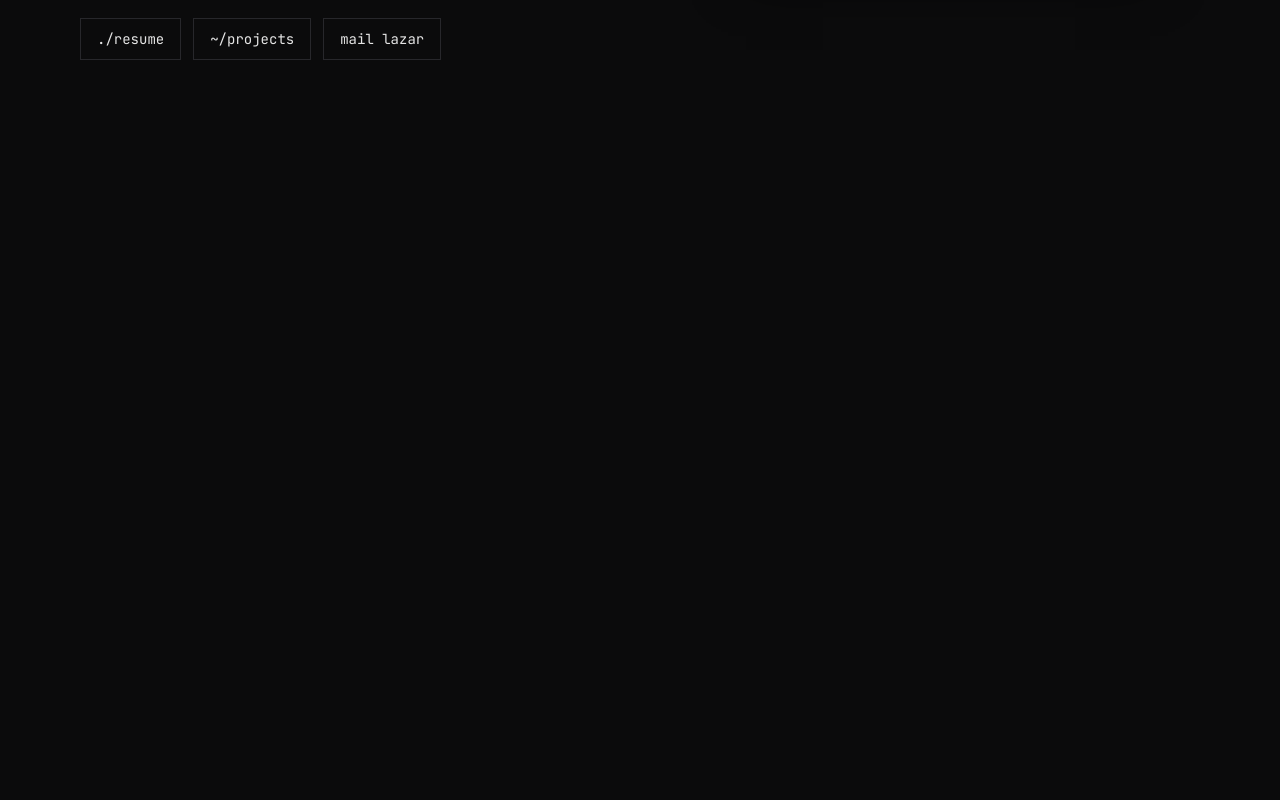
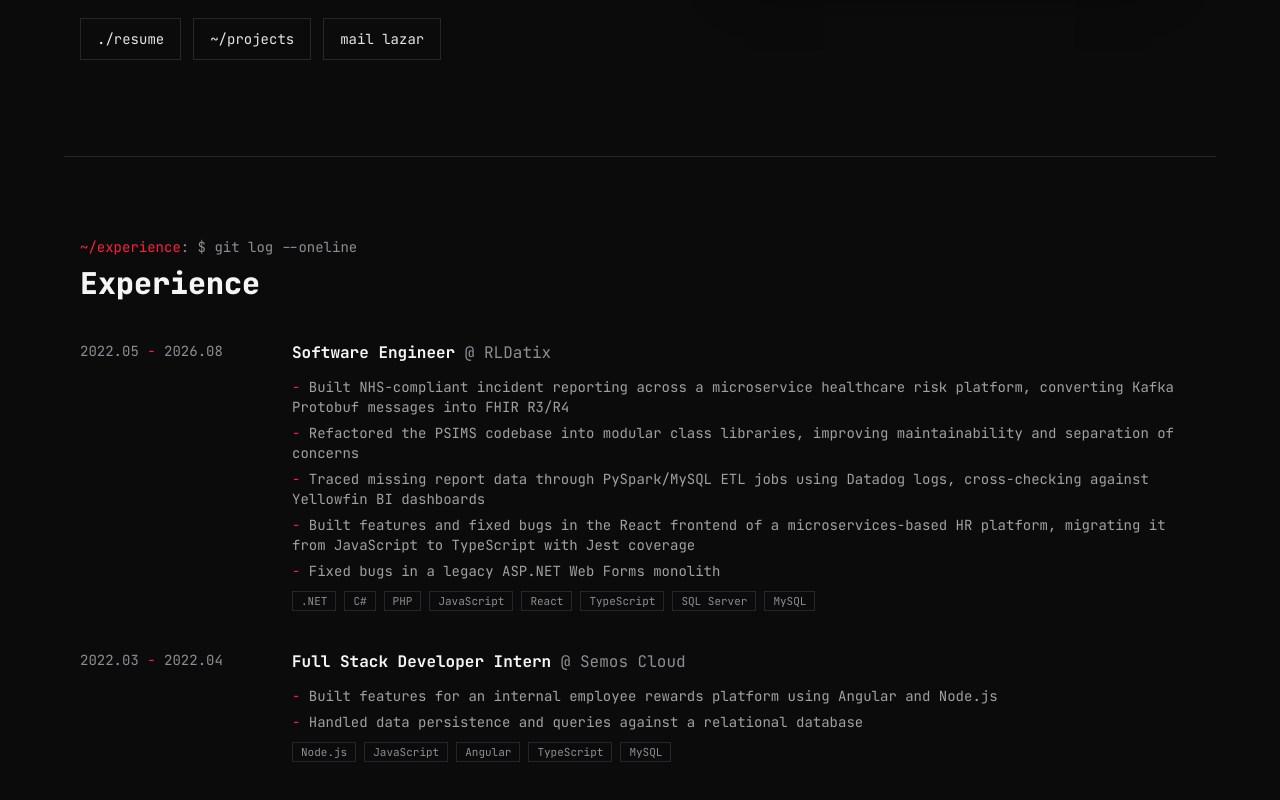
Before and after one commit to lazartrajkovski/portfolio, a React (Vite) app: page / in a window 1280 px wide. Shown: the part 586-1386 px from the top of the page. Before the commit the page ends 800 px from the top, so only its background shows below. Built offline with nearby package versions, Linux system fonts and the light colour scheme.

Commit message:
Add Experience component

```diff
--- a/src/App.tsx
+++ b/src/App.tsx
@@ -1,11 +1,13 @@
 import NavBar from './components/Navbar'
 import Hero from './components/Hero'
+import Experience from './components/Experience'
 
 function App() {
   return (
     <>
       <NavBar />
       <Hero />
+      <Experience />
     </>
   )
 }
--- /dev/null
+++ b/src/components/Experience.tsx
@@ -0,0 +1,93 @@
+function Experience() {
+  const companies = [
+    {
+      Name: 'RLDatix',
+      role: 'Software Engineer',
+      joinDate: '2022.05',
+      endDate: '2026.08',
+      stack: [
+        '.NET',
+        'C#',
+        'PHP',
+        'JavaScript',
+        'React',
+        'TypeScript',
+        'SQL Server',
+        'MySQL',
+      ],
+      highlights: [
+        'Built NHS-compliant incident reporting across a microservice healthcare risk platform, converting Kafka Protobuf messages into FHIR R3/R4',
+        'Refactored the PSIMS codebase into modular class libraries, improving maintainability and separation of concerns',
+        'Traced missing report data through PySpark/MySQL ETL jobs using Datadog logs, cross-checking against Yellowfin BI dashboards',
+        'Built features and fixed bugs in the React frontend of a microservices-based HR platform, migrating it from JavaScript to TypeScript with Jest coverage',
+        'Fixed bugs in a legacy ASP.NET Web Forms monolith',
+      ],
+    },
+    {
+      Name: 'Semos Cloud',
+      role: 'Full Stack Developer Intern',
+      joinDate: '2022.03',
+      endDate: '2022.04',
+      stack: ['Node.js', 'JavaScript', 'Angular', 'TypeScript', 'MySQL'],
+      highlights: [
+        'Built features for an internal employee rewards platform using Angular and Node.js',
+        'Handled data persistence and queries against a relational database',
+      ],
+    },
+  ]
+
+  return (
+    <>
+      <section
+        id="experience"
+        className="border-line mx-auto max-w-6xl border-t px-4 py-20"
+      >
+        <p className="text-muted mb-2 text-sm">
+          <span className="text-accent">~/experience</span>: $ git log --oneline
+        </p>
+        <h2 className="mb-10 text-3xl font-extrabold text-neutral-100">
+          Experience
+        </h2>
+        <ul className="grid gap-10">
+          {companies.map((company) => (
+            <li
+              key={company.Name}
+              className="grid gap-3 md:grid-cols-[180px_1fr] md:gap-8"
+            >
+              <p className="text-muted text-sm tabular-nums">
+                {company.joinDate} <span className="text-accent">-</span>{' '}
+                {company.endDate}
+              </p>
+              <div>
+                <h3 className="font-bold text-neutral-100">
+                  {company.role}{' '}
+                  <span className="text-muted font-normal">
+                    @ {company.Name}
+                  </span>
+                </h3>
+                <ul className="mt-3 grid gap-1.5 text-sm text-neutral-400">
+                  {company.highlights.map((highlight) => (
+                    <li key={highlight}>
+                      <span className="text-accent">-</span> {highlight}
+                    </li>
+                  ))}
+                </ul>
+                <ul className="text-muted mt-3 flex flex-wrap gap-2 text-[11px]">
+                  {company.stack.map((companyStack) => (
+                    <li key={companyStack}>
+                      <span className="border-line border px-2 py-0.5">
+                        {companyStack}
+                      </span>
+                    </li>
+                  ))}
+                </ul>
+              </div>
+            </li>
+          ))}
+        </ul>
+      </section>
+    </>
+  )
+}
+
+export default Experience
--- a/src/components/Navbar.tsx
+++ b/src/components/Navbar.tsx
@@ -10,7 +10,7 @@ function NavBar() {
 
   return (
     <>
-      <header className="border-line bg-surface/85 sticky top-0 border-b backdrop-blur">
+      <header className="border-line bg-surface/85 sticky top-0 z-50 border-b backdrop-blur">
         <nav className="mx-auto max-w-6xl px-4 py-4">
           <ul className="flex justify-end gap-6 text-[13px]">
             {sections.map((section) => (
```
